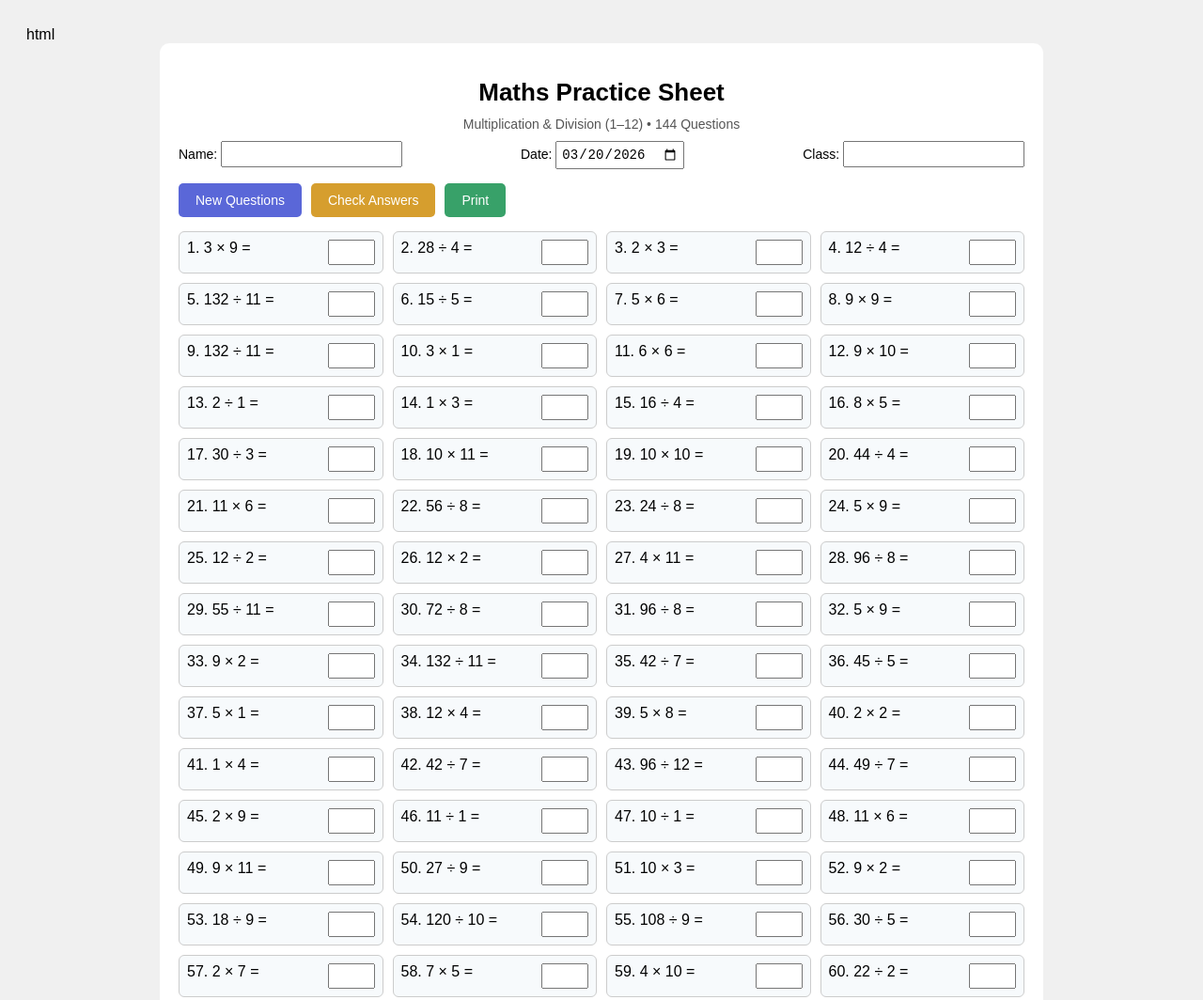
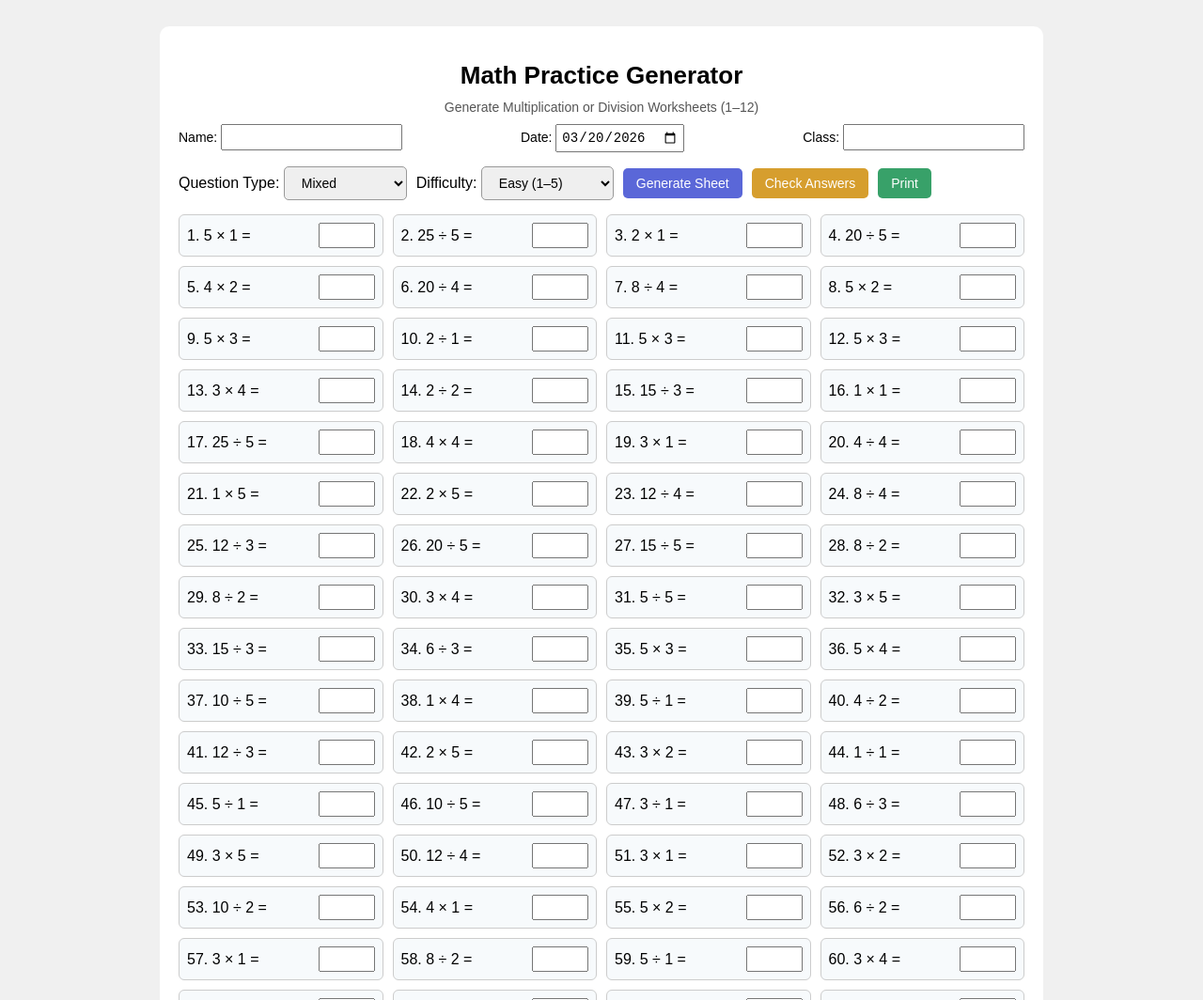
Before and after one commit to sjainsitm28/MathsPractice, a plain HTML site: page index.html in a window 1280 px wide. Shown: the top 1064 px of the page at 94% size. Drawn offline with Linux system fonts and the light colour scheme.

Commit message:
Updated code for new features
added Multiple options and difficulty

```diff
--- a/index.html
+++ b/index.html
@@ -1,167 +1,154 @@
-html
-
-
 <!DOCTYPE html>
 <html lang="en">
 <head>
 <meta charset="UTF-8">
 <meta name="viewport" content="width=device-width, initial-scale=1.0">
 <title>Math Practice – Multiplication & Division</title>
+
 <style>
-    body {
-        font-family: Arial, sans-serif;
-        padding: 20px;
-        background: #f0f0f0;
-    }
-    .container {
-        max-width: 900px;
-        margin: auto;
-        background: white;
-        padding: 20px;
-        border-radius: 10px;
-    }
-    h1 {
-        text-align: center;
-        margin-bottom: 10px;
-        font-size: 26px;
-    }
-    .header-info {
-        text-align: center;
-        margin-bottom: 10px;
-        font-size: 14px;
-        color: #555;
-    }
-    .student-info {
-        display: flex;
-        justify-content: space-between;
-        margin-bottom: 15px;
-        font-size: 14px;
-    }
-    .student-info input {
-        padding: 4px;
-        font-size: 14px;
-    }
-    .controls {
-        margin: 15px 0;
-        display: flex;
-        gap: 10px;
-        flex-wrap: wrap;
-    }
-    button {
-        padding: 10px 18px;
-        border: none;
-        background: #5a67d8;
-        color: white;
-        border-radius: 5px;
-        cursor: pointer;
-        font-size: 14px;
-    }
+    body { font-family: Arial, sans-serif; padding: 20px; background: #f0f0f0; }
+    .container { max-width: 900px; margin: auto; background: white; padding: 20px; border-radius: 10px; }
+    h1 { text-align: center; margin-bottom: 10px; font-size: 26px; }
+    .header-info { text-align: center; margin-bottom: 10px; font-size: 14px; color: #555; }
+
+    .student-info { display: flex; justify-content: space-between; margin-bottom: 15px; font-size: 14px; }
+    .student-info input { padding: 4px; font-size: 14px; }
+
+    .controls { margin: 15px 0; display: flex; flex-wrap: wrap; gap: 10px; align-items: center; }
+    select, button { padding: 8px 14px; font-size: 14px; border-radius: 5px; border: 1px solid #999; }
+
+    button { border: none; background: #5a67d8; color: white; cursor: pointer; }
     .print-button { background: #38a169; }
     .check-button { background: #d69e2e; }
-    .questions-grid {
-        display: grid;
-        grid-template-columns: repeat(4, 1fr);
-        gap: 10px;
-    }
-    .question {
-        display: flex;
-        justify-content: space-between;
-        background: #f7fafc;
-        padding: 8px;
-        border-radius: 6px;
-        border: 1px solid #ccc;
-    }
+
+    .questions-grid { display: grid; grid-template-columns: repeat(4, 1fr); gap: 10px; }
+    .question { display: flex; justify-content: space-between; align-items: center; background: #f7fafc;
+                 padding: 8px; border-radius: 6px; border: 1px solid #ccc; }
     .question-text { font-size: 16px; }
-    .question input {
-        width: 50px;
-        font-size: 15px;
-        padding: 3px;
-    }
+    .question input { width: 50px; font-size: 15px; padding: 3px; text-align: center; }
+
     @media print {
         body { padding: 0; background: white; }
         .container { padding: 5px; }
         h1 { margin: 0; font-size: 18px; }
         .header-info { font-size: 10px; margin-bottom: 5px; }
-        .controls, .timer, .score-display { display: none !important; }
-        .student-info {
-            font-size: 10px;
-            margin-bottom: 5px;
-        }
+        .controls, .score-display { display: none !important; }
+        .student-info { font-size: 10px; margin-bottom: 5px; }
         .student-info input { padding: 2px; font-size: 10px; }
-        .questions-grid {
-            grid-template-columns: repeat(6, 1fr);
-            gap: 4px;
-        }
-        .question {
-            padding: 4px;
-            border: 1px solid #000;
-        }
+
+        .questions-grid { grid-template-columns: repeat(6, 1fr); gap: 4px; }
+        .question { padding: 4px; border: 1px solid #000; }
         .question-text { font-size: 11px; }
-        .question input {
-            width: 30px;
-            font-size: 11px;
-            padding: 1px;
-        }
+        .question input { width: 30px; font-size: 11px; padding: 1px; }
     }
 </style>
 </head>
+
 <body>
 <div class="container">
-    <h1>Maths Practice Sheet</h1>
-    <div class="header-info">Multiplication & Division (1–12) • 144 Questions</div>
+    <h1>Math Practice Generator</h1>
+    <div class="header-info">Generate Multiplication or Division Worksheets (1–12)</div>
+
     <div class="student-info">
         <div>Name: <input type="text" id="name"></div>
         <div>Date: <input type="date" id="date"></div>
         <div>Class: <input type="text" id="class"></div>
     </div>
+
     <div class="controls">
-        <button onclick="generateNewQuestions()">New Questions</button>
+        <label>Question Type:
+            <select id="qType">
+                <option value="mixed">Mixed</option>
+                <option value="multiplication">Multiplication</option>
+                <option value="division">Division</option>
+            </select>
+        </label>
+
+        <label>Difficulty:
+            <select id="difficulty">
+                <option value="easy">Easy (1–5)</option>
+                <option value="medium">Medium (1–8)</option>
+                <option value="hard">Difficult (1–12)</option>
+            </select>
+        </label>
+
+        <button onclick="generateNewQuestions()">Generate Sheet</button>
         <button class="check-button" onclick="checkAnswers()">Check Answers</button>
         <button class="print-button" onclick="window.print()">Print</button>
     </div>
+
     <div class="questions-grid" id="questionsGrid"></div>
 </div>
+
 <script>
 let questions = [];
-function randomQ() {
-    const n1 = Math.floor(Math.random()*12)+1;
-    const n2 = Math.floor(Math.random()*12)+1;
-    const mult = Math.random() < 0.5;
-    if (mult) {
-        return { text: `${n1} × ${n2} =`, answer: n1*n2 };
+
+document.getElementById('date').valueAsDate = new Date();
+
+function getRange(level) {
+    if (level === "easy") return 5;
+    if (level === "medium") return 8;
+    return 12;
+}
+
+function createQuestion(type, max) {
+    const n1 = Math.floor(Math.random() * max) + 1;
+    const n2 = Math.floor(Math.random() * max) + 1;
+
+    if (type === "multiplication") {
+        return { text: `${n1} × ${n2} =`, answer: n1 * n2 };
+    }
+    if (type === "division") {
+        const product = n1 * n2;
+        return { text: `${product} ÷ ${n1} =`, answer: n2 };
+    }
+
+    // for mixed
+    if (Math.random() < 0.5) {
+        return { text: `${n1} × ${n2} =`, answer: n1 * n2 };
     } else {
-        return { text: `${n1*n2} ÷ ${n1} =`, answer: n2 };
+        const product = n1 * n2;
+        return { text: `${product} ÷ ${n1} =`, answer: n2 };
     }
 }
+
 function generateNewQuestions() {
     const grid = document.getElementById("questionsGrid");
     grid.innerHTML = "";
     questions = [];
+
+    const qType = document.getElementById("qType").value;
+    const diff = document.getElementById("difficulty").value;
+    const max = getRange(diff);
+
     for (let i = 0; i < 144; i++) {
-        const q = randomQ();
+        const q = createQuestion(qType, max);
         questions.push(q);
-        let div = document.createElement("div");
+
+        const div = document.createElement("div");
         div.className = "question";
         div.innerHTML = `
-            <span class="question-text">${i+1}. ${q.text}</span>
+            <span class="question-text">${i + 1}. ${q.text}</span>
             <input type="number" id="q${i}">
         `;
         grid.appendChild(div);
     }
 }
+
 function checkAnswers() {
-    let correct = 0;
     for (let i = 0; i < 144; i++) {
         const input = document.getElementById("q" + i);
         const user = parseInt(input.value);
         if (user === questions[i].answer) {
-            input.style.background = "#c6f6d5";
+            input.style.background = "#c6f6d5"; // green
+        } else if (!isNaN(user)) {
+            input.style.background = "#fed7d7"; // red
         } else {
-            input.style.background = "#fed7d7";
+            input.style.background = "white";
         }
     }
 }
-document.getElementById('date').valueAsDate = new Date();
+
 generateNewQuestions();
 </script>
 </body>
```
